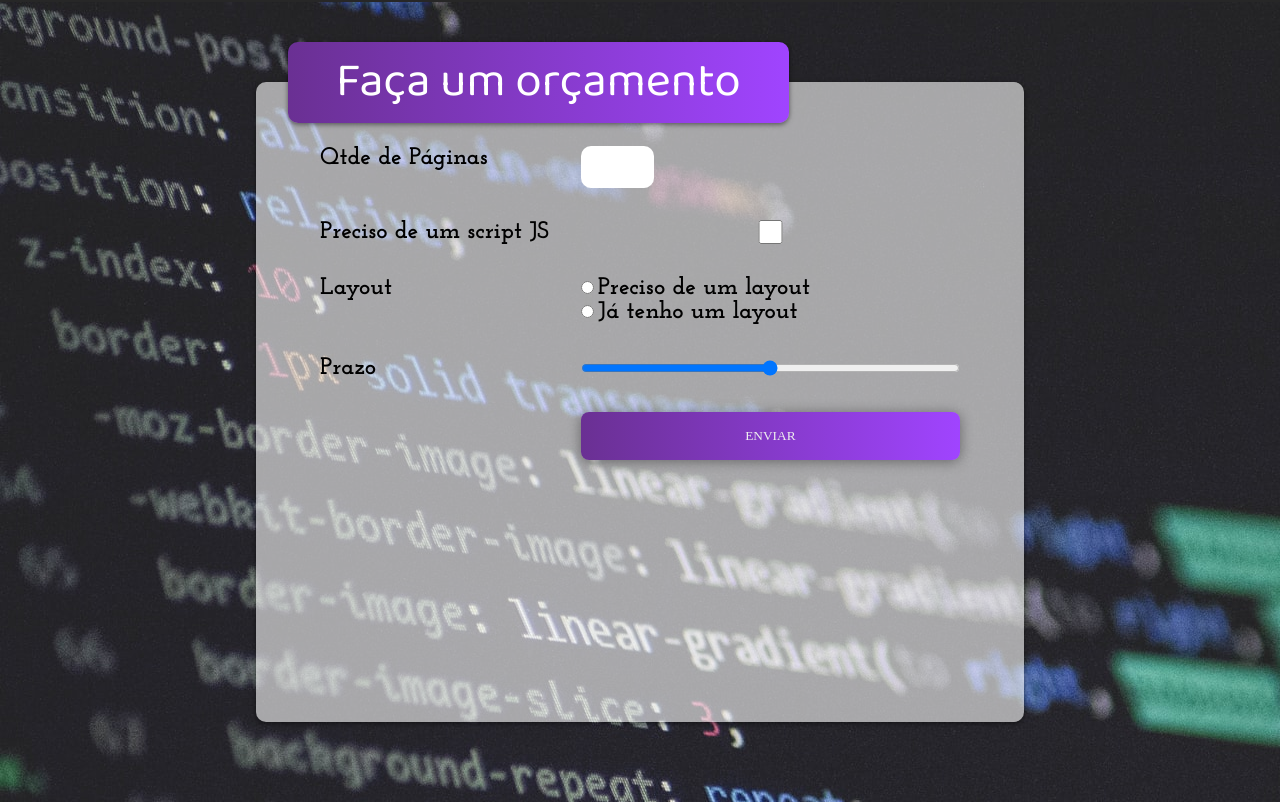
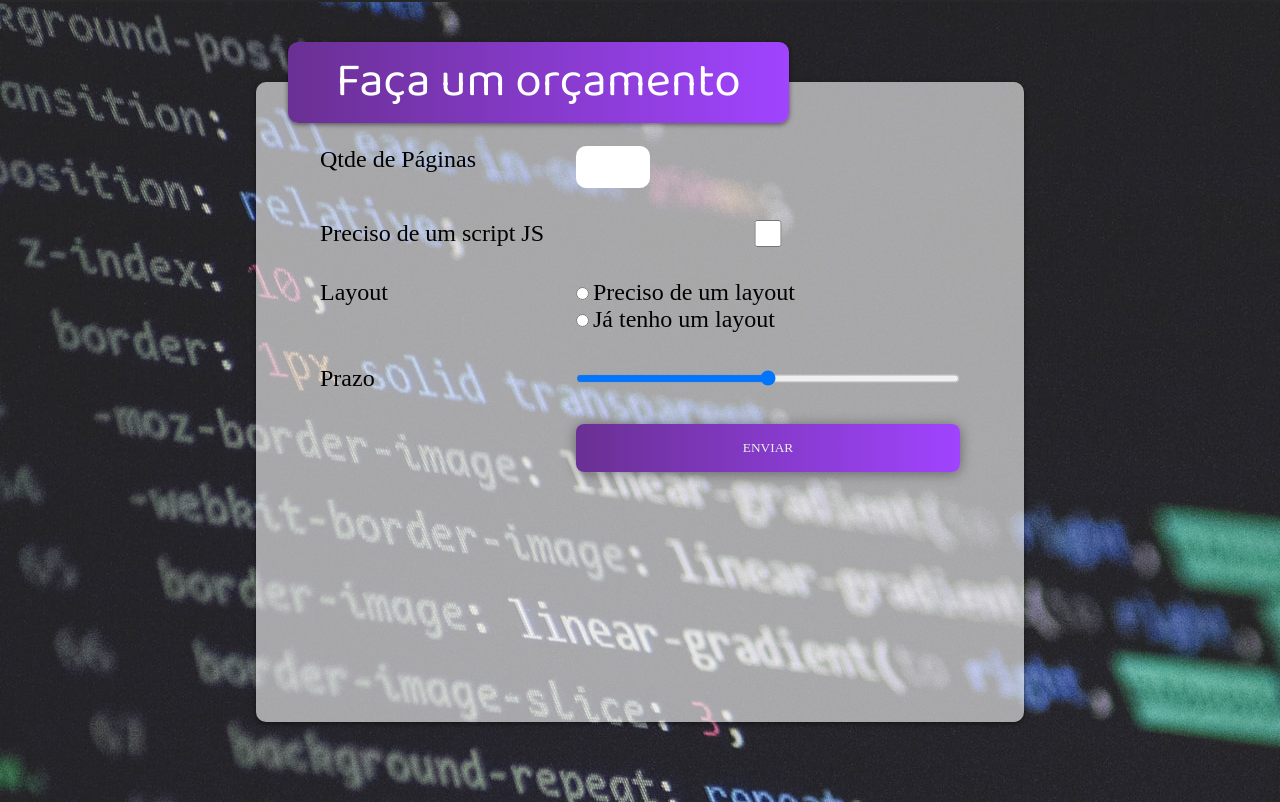
Before and after one commit to vitor25-coder/portifolio, a plain HTML site: page index.html in a window 1280 px wide. Shown: the part 2862-3664 px from the top of the page. Drawn offline with Linux system fonts and the light colour scheme; files whose address does not match are found by name; a web font is replaced by a local one.

Commit message:
:beetle: layout form orcamento

```diff
--- a/style.css
+++ b/style.css
@@ -549,9 +549,8 @@ header {
 }
 
 .sessao-orcamento label{
-  font-family: var(--font-secundary);
+  font-family: var(--font-action);
   font-size: 1.5rem;
-  font-weight: bold;
 }
 
 .sessao-orcamento input[type="number"]{
```
